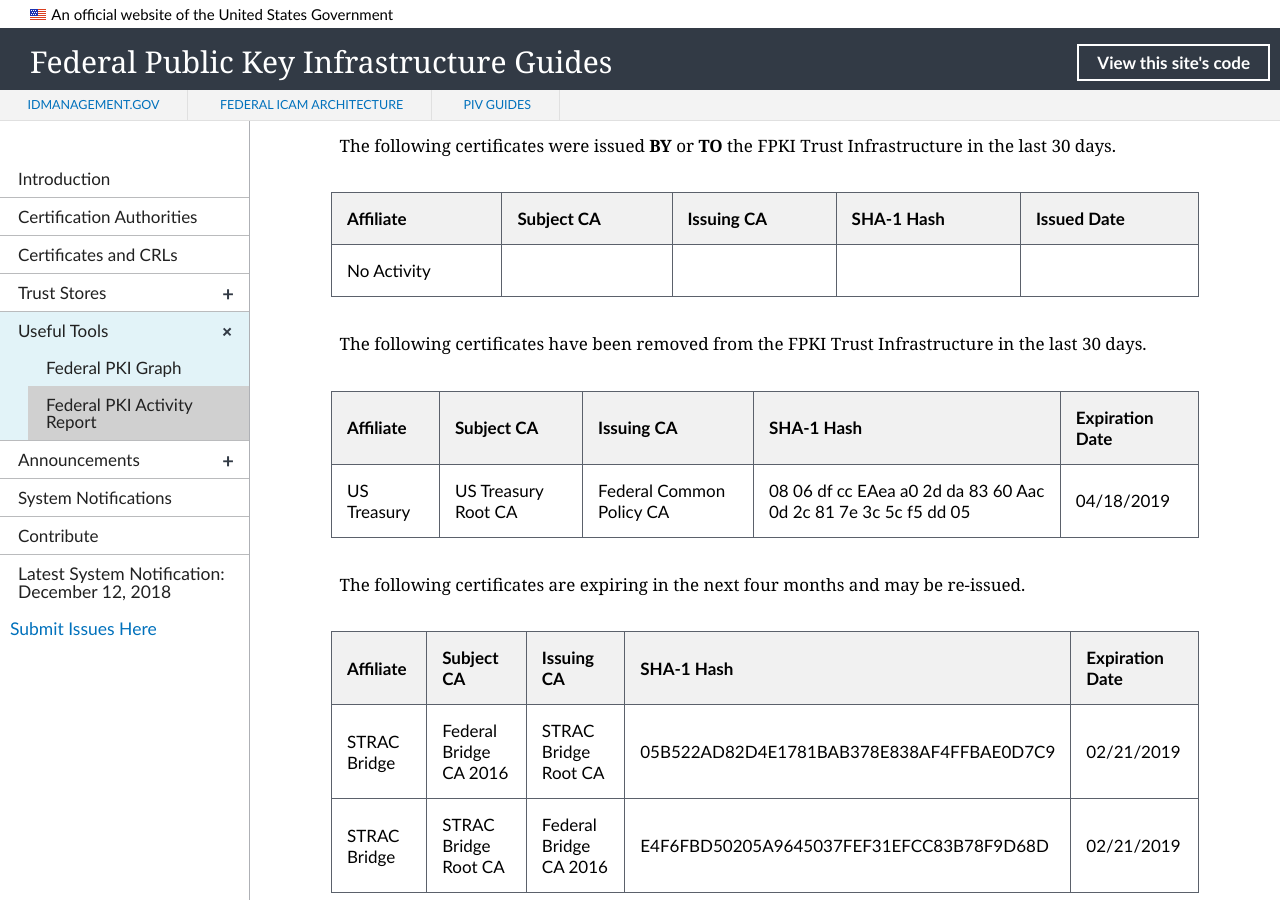
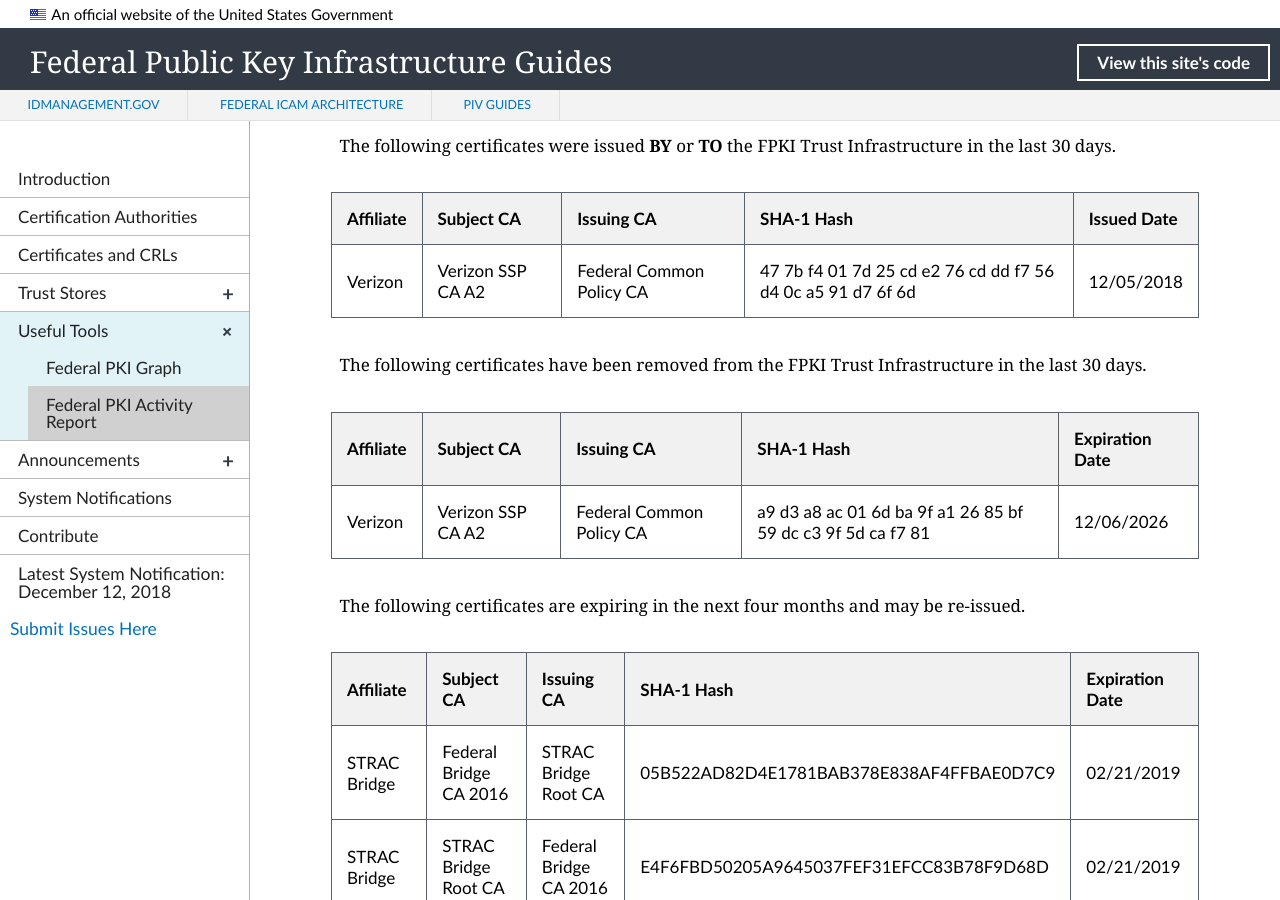
Before and after one commit to GSA/fpki-guides, a Jekyll site: the page built from _tools/03_fpki_activity_report.md, in a window 1280 px wide and 900 px high, scrolled down 1644 px. Built offline with Jekyll 4.4.1, drawn with Linux system fonts in a browser that asks for light colours; nearby versions of some CDN libraries; library files that are not in the unit come from our copies.

Commit message:
Update for Verizon
Update for Verizon SSP A2 issuance and old cert removal.

```diff
--- a/_tools/03_fpki_activity_report.md
+++ b/_tools/03_fpki_activity_report.md
@@ -30,13 +30,13 @@
 
 | Affiliate | Subject CA | Issuing CA | SHA-1 Hash | Issued Date |
 | --------- | ---------- | ---------- | ------ | ------ |
-| No Activity | | | | |
+| Verizon | Verizon SSP CA A2 | Federal Common Policy CA | 47 7b f4 01 7d 25 cd e2 76 cd dd f7 56 d4 0c a5 91 d7 6f 6d | 12/05/2018 |
 
 The following certificates have been removed from the FPKI Trust Infrastructure in the last 30 days.
 
 | Affiliate | Subject CA | Issuing CA | SHA-1 Hash | Expiration Date |
 | --------- | ---------- | ---------- | ------ | ------ |
-| US Treasury | US Treasury Root CA | Federal Common Policy CA | 08 06 df cc EAea a0 2d da 83 60 Aac 0d 2c 81 7e 3c 5c f5 dd 05 | 04/18/2019 |
+| Verizon | Verizon SSP CA A2 | Federal Common Policy CA | a9 d3 a8 ac 01 6d ba 9f a1 26 85 bf 59 dc c3 9f 5d ca f7 81 | 12/06/2026 |
 
 The following certificates are expiring in the next four months and may be re-issued.
 
```
